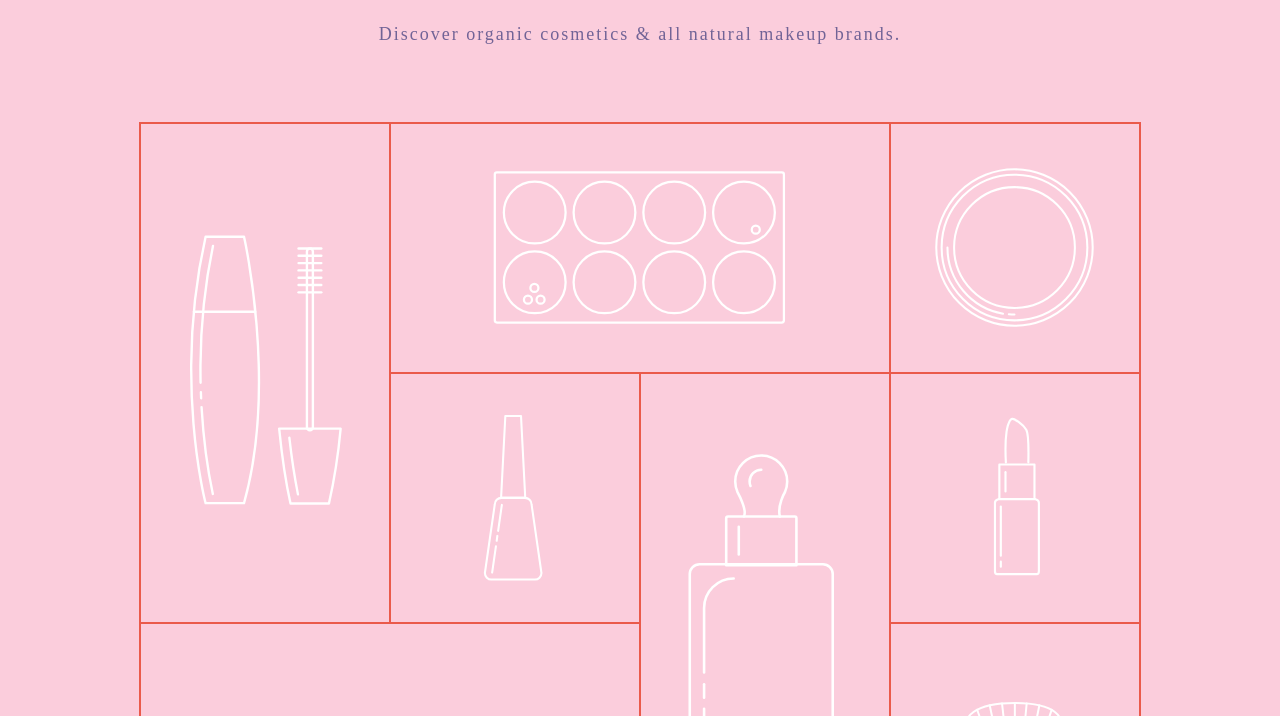
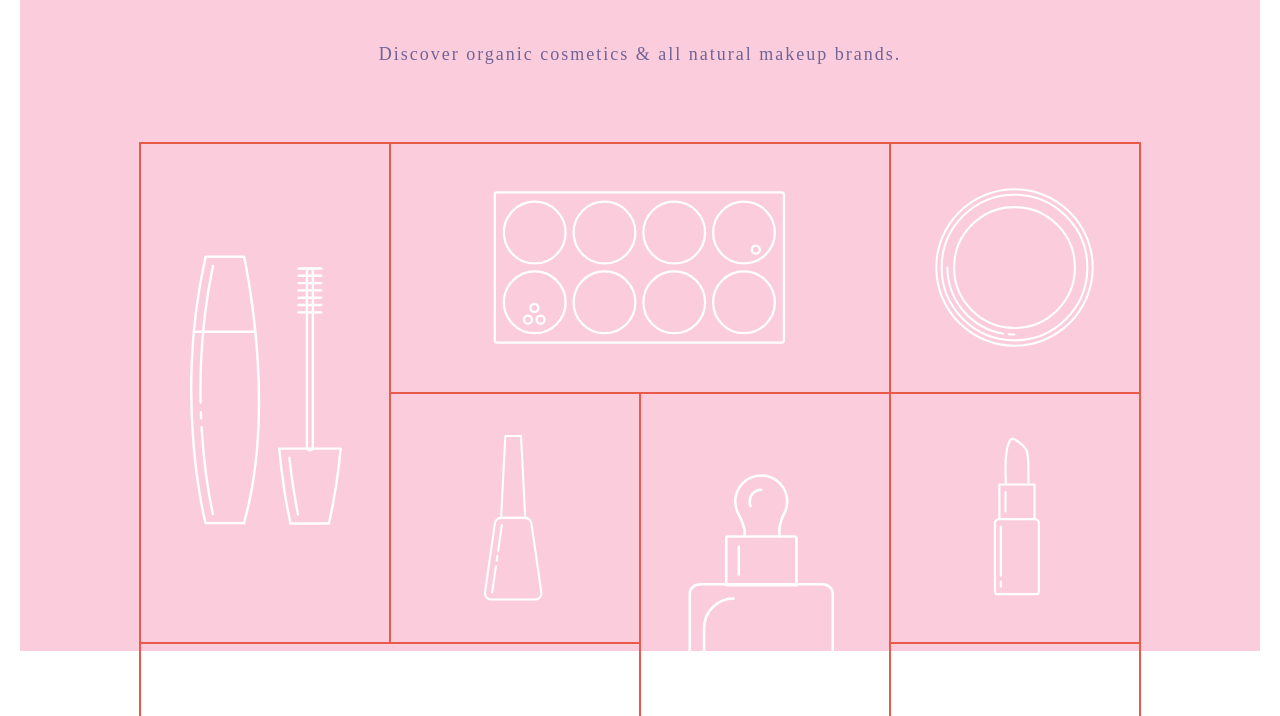
Before and after one commit to brizism/toxic-free.engine, a website: page index.html in a window 1280 px wide. Shown: the part 145-861 px from the top of the page. Drawn offline with Linux system fonts and the light colour scheme; a web font is replaced by a local one.

Commit message:
add white border around page

```diff
--- a/scss/base/_base.scss
+++ b/scss/base/_base.scss
@@ -12,6 +12,11 @@
   box-sizing: inherit;
 }
 
+:root {
+  background: white;
+  padding: 2em;
+}
+
 html {
   box-sizing: border-box;
   font-family: -apple-system, BlinkMacSystemFont, "Segoe UI", Roboto, Helvetica, Arial, sans-serif, "Apple Color Emoji", "Segoe UI Emoji", "Segoe UI Symbol";
@@ -22,6 +27,7 @@ body {
   background: $pink;
   font-family: $font-text-medium;
   color: $pale-purple;
+  height: 97vh;
 }
 
 h1 {
```
Also changed, not shown: css/styles.css.
